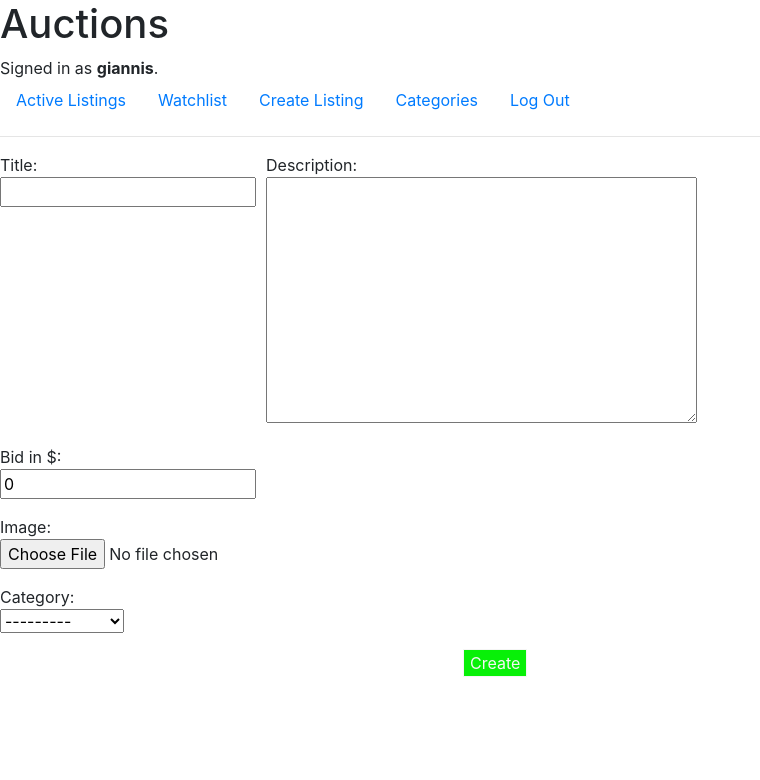
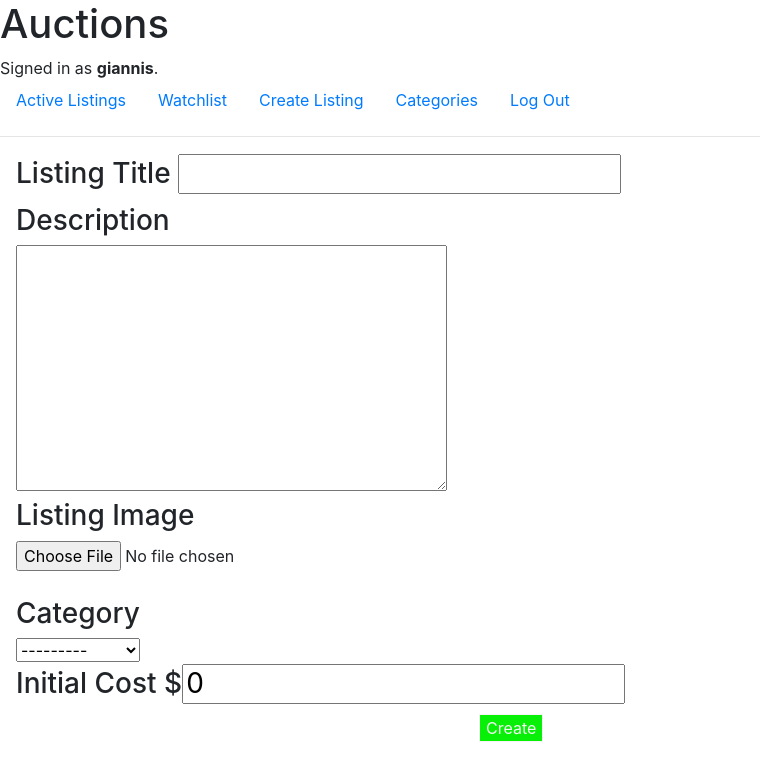
Before and after one commit to Giannis-T/commerce, a Django app: page /create_listing in a window 1280 px wide. Shown: the top 780 px of the page, without its empty margins (0-760 px from the left). Run offline with Django 3.2, Linux system fonts and the light colour scheme; a user stored in the database is signed in; data comes from the database, SQL or seed files in the repository; both versions use the stored data as it was after the commit; some libraries are stand-ins or nearby versions.

Commit message:
nothing spacial

```diff
--- a/auctions/templates/auctions/create_listing.html
+++ b/auctions/templates/auctions/create_listing.html
@@ -1,23 +1,53 @@
 {% extends "auctions/layout.html" %}
 
 {% block body %}
+
     <form action="{% url 'create_listing' %}" method="post" enctype="multipart/form-data">
         {% csrf_token %}
-        <div class="create-listing">
-            <p>Title:<br>
-            {{ form.title }}
-            <div style="margin-left:10px;">
-                Description:<br>
-                {{ form.description}}</p>
-            </div>
-        </div>
-        Bid in $:
-        <p>{{ form.cost }}</p>
-        Image:
-        <p>{{ form.image }}</p>
-        Category:
-        <p>{{ form.category }}</p>
-
-        <input id= "create" type="submit" value="Create">
+        <table style= "margin-left:15px;">
+            <tr>
+                <th class="create-listing-td">
+                    <div>
+                        <h3>
+                            Listing Title
+                            {{ form.title }}
+                        </h3>
+                    </div>
+                </th>
+            </tr>
+            <tr>
+                <td class="create-listing-td">
+                    <h3>Description</h3>
+                    {{ form.description}}
+                </td>
+            </tr>
+            <tr>
+                <td class="create-listing-td">
+                    <h3>Listing Image</h3>
+                    {{ form.image }}
+                </td>
+            </tr>
+            <tr>
+                <td class="create-listing-td">
+                    <br><h3>Category</h3>
+                    {{ form.category }}
+                </td>
+            </tr>
+            <tr>
+                <td>
+                    <div style="display:inline;">
+                        <h3>
+                            Initial Cost
+                            ${{ form.cost }}
+                        </h3>
+                    </div>
+                </td>
+            </tr>
+            <tr>
+                <td>
+                    <input id= "create" type="submit" value="Create">
+                </td>
+            </tr>
+        </table>
     </form>
 {% endblock %}
```
Also changed, not shown: db.sqlite3.
